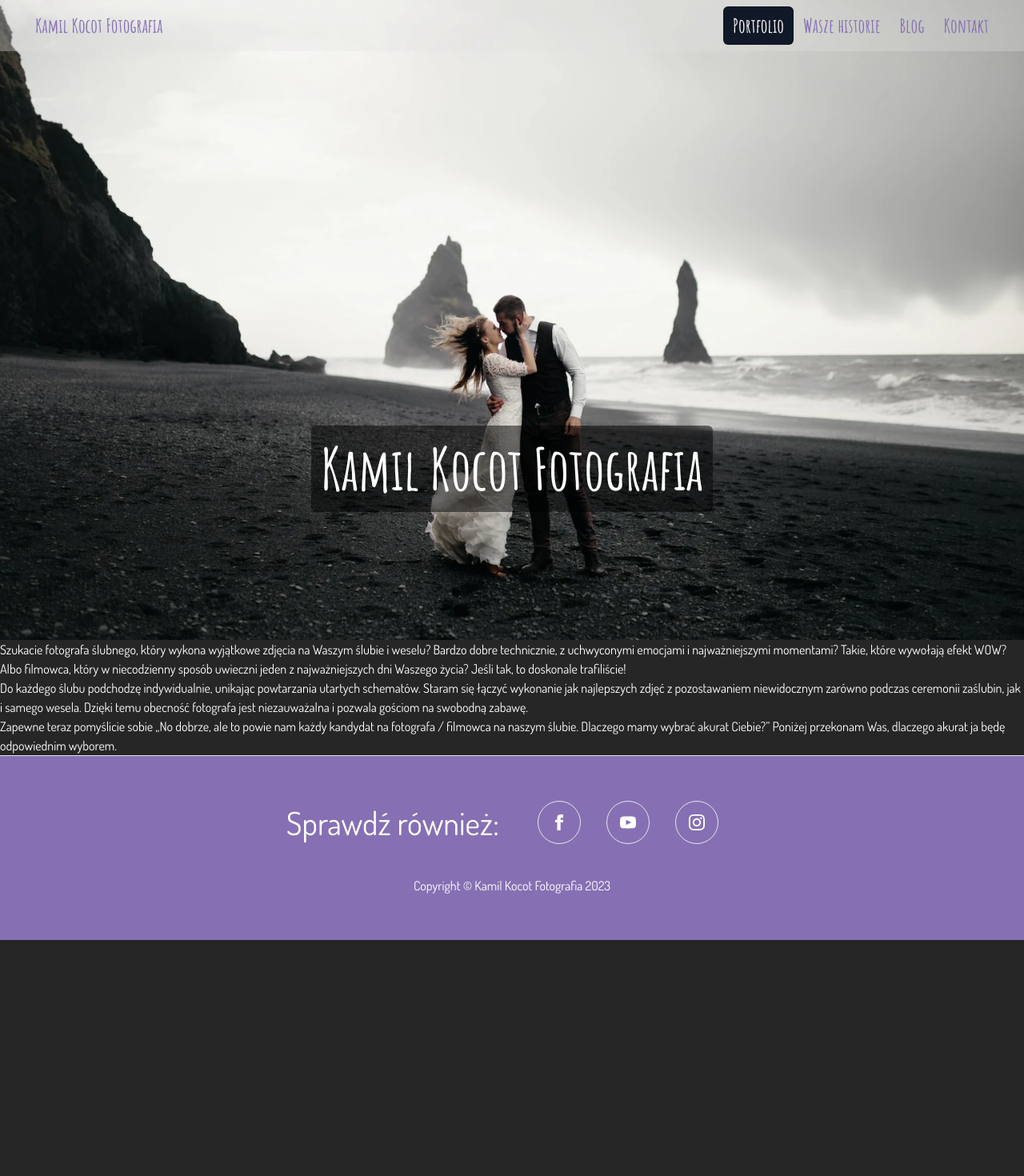
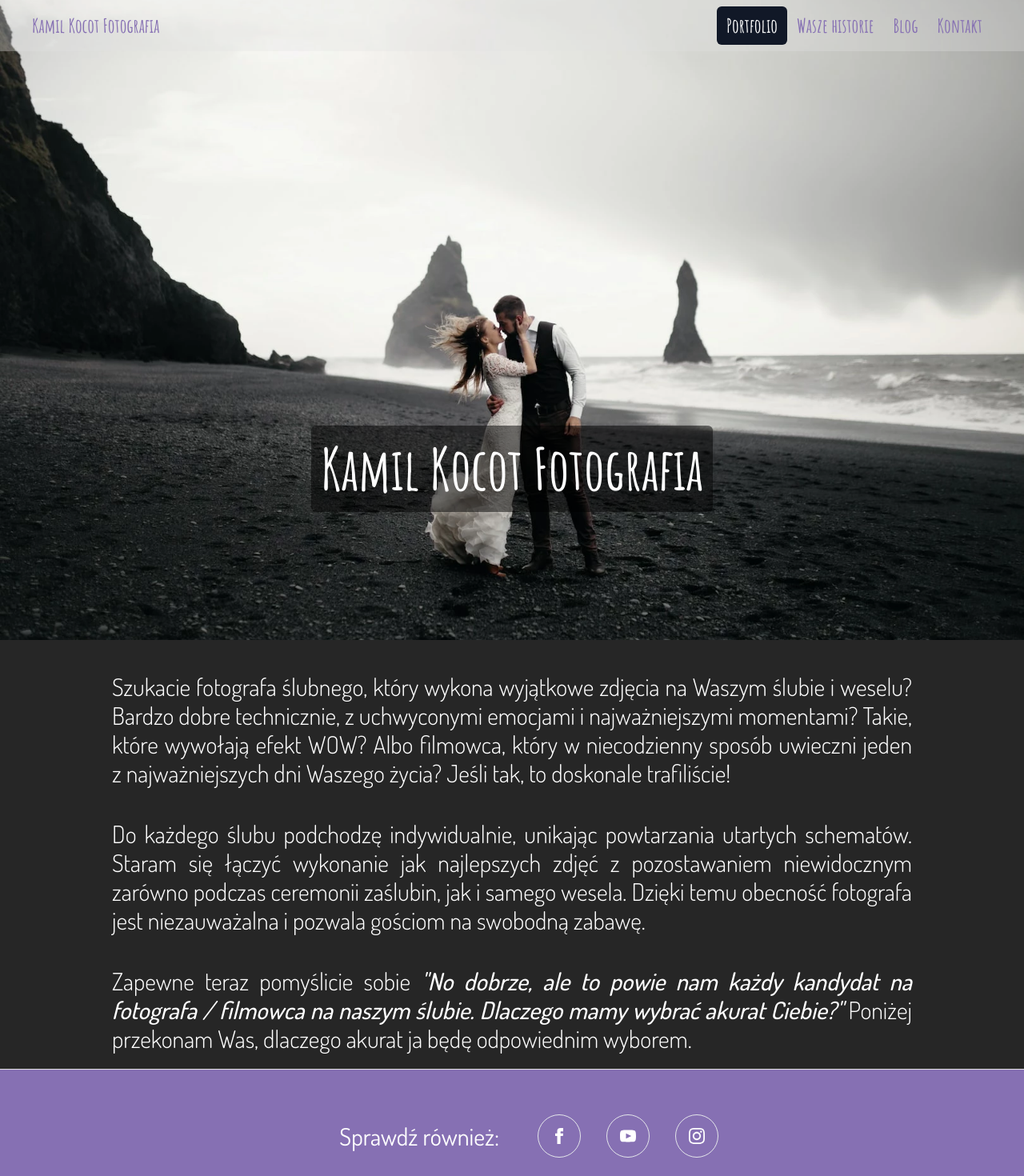
Before and after one commit to pietruszkajacek/kocotfoto, a Next.js app: page / in a window 1280 px wide. Shown: the top 1470 px of the page at 80% size. Before the commit the page ends 1175 px from the top, so only its background shows below. Built offline with nearby package versions, Linux system fonts and the light colour scheme.

Commit message:
Add about section

```diff
--- a/components/about.tsx
+++ b/components/about.tsx
@@ -2,23 +2,28 @@ import Container from '../components/container'
 
 const About = () => {
   return (
+    <section id="about">
       <Container>
-      <div className="text-white font-dosis">
-        <p>Szukacie fotografa ślubnego, który wykona wyjątkowe zdjęcia na Waszym ślubie i weselu? Bardzo dobre technicznie, z uchwyconymi
-          emocjami i najważniejszymi momentami? Takie, które wywołają efekt WOW? Albo filmowca, który w niecodzienny sposób uwieczni
-          jeden z najważniejszych dni Waszego życia? Jeśli tak, to doskonale trafiliście!
+        <div className="px-4 sm:px-8 lg:px-10 max-w-7xl mx-auto flex justify-center text-white text-justify text-xl md:text-2xl lg:text-3xl font-light font-dosis">
+          <div className='sm:basis-5/6'>
+            <p className="pt-5 lg:pt-10">
+              Szukacie fotografa ślubnego, który wykona wyjątkowe zdjęcia na Waszym ślubie i&nbsp;weselu? Bardzo dobre technicznie,
+              z&nbsp;uchwyconymi emocjami i&nbsp;najważniejszymi momentami? Takie, które wywołają efekt WOW? Albo filmowca, który
+              w&nbsp;niecodzienny sposób uwieczni jeden z&nbsp;najważniejszych dni Waszego życia? Jeśli tak, to doskonale trafiliście!
             </p>
-        <p>
+            <p className="pt-5 lg:pt-10">
               Do każdego ślubu podchodzę indywidualnie, unikając powtarzania utartych schematów. Staram się łączyć wykonanie jak najlepszych
-          zdjęć z pozostawaniem niewidocznym zarówno podczas ceremonii zaślubin, jak i samego wesela. Dzięki temu obecność fotografa jest
-          niezauważalna i pozwala gościom na swobodną zabawę.
+              zdjęć z&nbsp;pozostawaniem niewidocznym zarówno podczas ceremonii zaślubin, jak i&nbsp;samego wesela. Dzięki temu obecność
+              fotografa jest niezauważalna i&nbsp;pozwala gościom na swobodną zabawę.
             </p>
-        <p>
-          Zapewne teraz pomyślicie sobie „No dobrze, ale to powie nam każdy kandydat na fotografa / filmowca na naszym ślubie. Dlaczego
-          mamy wybrać akurat Ciebie?” Poniżej przekonam Was, dlaczego akurat ja będę odpowiednim wyborem.
+            <p className="py-5 lg:pt-10">
+              Zapewne teraz pomyślicie sobie <cite className='font-medium'>"No dobrze, ale to powie nam każdy kandydat na fotografa / filmowca na naszym ślubie. Dlaczego
+                mamy wybrać akurat Ciebie?"</cite> Poniżej przekonam Was, dlaczego akurat ja będę odpowiednim wyborem.
             </p>
           </div>
+        </div>
       </Container>
+    </section>
   )
 }
 
--- a/components/footer.tsx
+++ b/components/footer.tsx
@@ -3,10 +3,10 @@ import { EXAMPLE_PATH } from '../lib/constants'
 
 const Footer = () => {
   return (
-    <footer className="bg-fiolet border-t border-szary font-dosis">
+    <footer className="font-dosis bg-fiolet border-t border-szary">
       <Container>
         <div className="pt-14 flex flex-col lg:flex-row items-center">
-          <h3 className="text-white text-xl lg:text-[2.5rem] tracking-normal leading-tight text-center lg:text-right mb-10 lg:mb-0 lg:pr-4 lg:w-1/2">
+          <h3 className="text-white text-xl md:text-2xl lg:text-3xl tracking-normal leading-tight text-center lg:text-right mb-10 lg:mb-0 lg:pr-4 lg:w-1/2">
             Sprawdź również:
           </h3>
           <div className="flex lg:flex-row justify-start items-center lg:pl-4 lg:w-1/2">
@@ -51,7 +51,7 @@ const Footer = () => {
             </a>
           </div>
         </div>
-        <div className='pb-14 pt-10 text-center text-white'>Copyright © Kamil Kocot Fotografia 2023</div>
+        <div className='pb-14 pt-10 text-center text-white'>Copyright &copy; {new Date().getFullYear()} Kamil Kocot Fotografia</div>
       </Container>
     </footer>
   )
--- a/components/menu.tsx
+++ b/components/menu.tsx
@@ -35,13 +35,13 @@ export default function Menu({ itemsMenu }: Props) {
 
   return (
     <Disclosure as="nav" className={classNames(navbarShrinked ? menuStyles['navbar-shrink'] : 'bg-[#e3e3e3] sm:bg-[#e3e3e34f]', 'font-amaticsc fixed top-0 left-0 right-0')}>
-      {({ open, close }) => (
+      {({ open }) => (
         <Container>
-          <div className="mx-auto max-w-7xl px-2 sm:px-6 lg:px-8">
+          <div className="mx-auto max-w-7xl px-4 sm:px-8 lg:px-10">
             <div className="relative flex h-16 items-center justify-between">
               <div className="absolute inset-y-0 right-0 flex items-center sm:hidden">
                 {/* Mobile menu button*/}
-                <Disclosure.Button className="inline-flex items-center justify-center rounded-md p-2 text-[#8670B3] hover:bg-black hover:text-white focus:outline-none focus:ring-2 focus:ring-inset focus:ring-white">
+                <Disclosure.Button className="inline-flex items-center justify-center rounded-md text-[#8670B3] hover:bg-black hover:text-white focus:outline-none focus:ring-2 focus:ring-inset focus:ring-white">
                   <span className="sr-only">Open main menu</span>
                   {open ? (
                     <XMarkIcon className="block h-6 w-6" aria-hidden="true" />
@@ -54,7 +54,7 @@ export default function Menu({ itemsMenu }: Props) {
                 <div className="flex flex-shrink-0 items-center text-[#8670B3]">
                   <a
                     href='/'
-                    className={'text-[#8670B3] px-3 py-2 text-2xl font-bold'}
+                    className={'text-[#8670B3] text-2xl font-bold'}
                   >
                     Kamil Kocot Fotografia
                   </a>
--- a/package.json
+++ b/package.json
@@ -26,6 +26,8 @@
     "@types/react-dom": "^18.0.6",
     "autoprefixer": "^10.4.7",
     "postcss": "^8.4.14",
+    "prettier": "^2.8.8",
+    "prettier-plugin-tailwindcss": "^0.3.0",
     "tailwindcss": "^3.1.4"
   }
 }
```
Also changed, not shown: 1 other file (tests, documents, lock files or other folders). Lines whose indentation alone changed are shown as unchanged.
